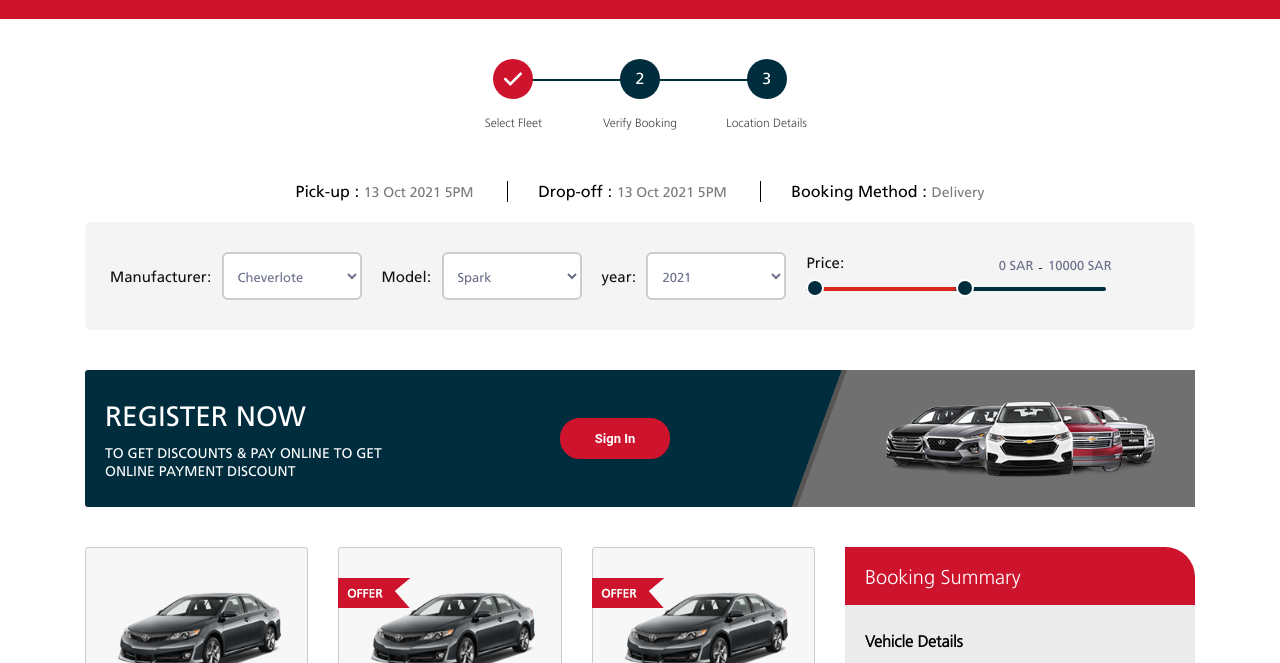
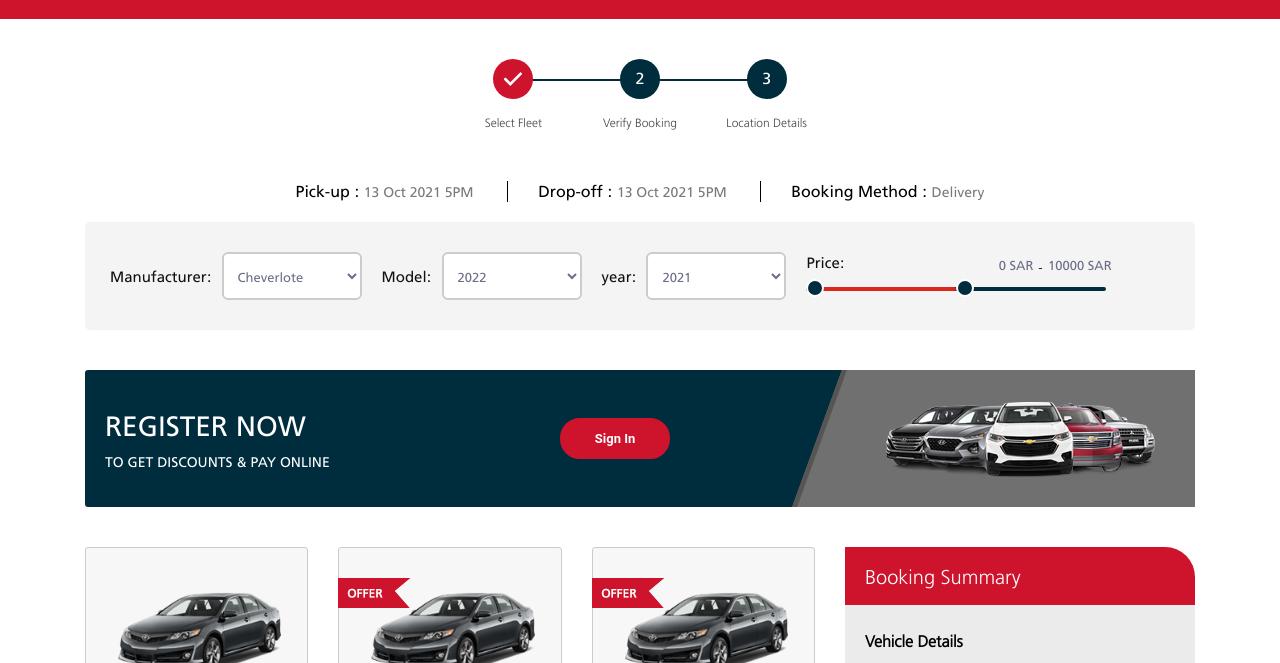
Before and after one commit to pameenp/nlco-4, a plain HTML site: page delivery car-selection.html in a window 1280 px wide. Shown: the part 127-790 px from the top of the page. Drawn offline with nearby package versions, Linux system fonts and the light colour scheme.

Commit message:
Add files via upload

```diff
--- a/delivery car-selection.html
+++ b/delivery car-selection.html
@@ -85,14 +85,11 @@
 							<label for="">Manufacturer:</label> <select name="" id=""><option value="">Cheverlote</option></select>
 						</div>
 						<div class="inputblock">
-							<label for="">Model:</label> <select name="" id=""><option value="">Spark</option></select>
+							<label for="">Model:</label> <select name="" id=""><option value="">2022</option></select>
 						</div>
 						<div class="inputblock">
 							<label for="">year:</label> <select name="" id=""><option value="">2021</option></select>
 						</div>
-
-
-
 						<div class="inputblock pricerange-block">
 							<label class="full-block" for="">Price:</label>
 							<div id="price-slider">
@@ -116,7 +113,7 @@
 					<div class="row align-items-center">
 						<div class="col-md-5 col-sm-8 col-12">
 							<h2>register now</h2>
-							<h5>To get Discounts  & Pay Online to get <br>Online Payment Discount</h5>
+							<h5>To get Discounts  & Pay Online </h5>
 						</div>
 						<div class="col-md-3 col-sm-4 col-12"><a href="#" class="button" style="border-radius:20px;">Sign In</a></div>
 						<div class="col-md-4 col-sm-12 col-12"><div class="register-image"><img src="assets/images/signin-cars.png" alt=""></div></div>
```
